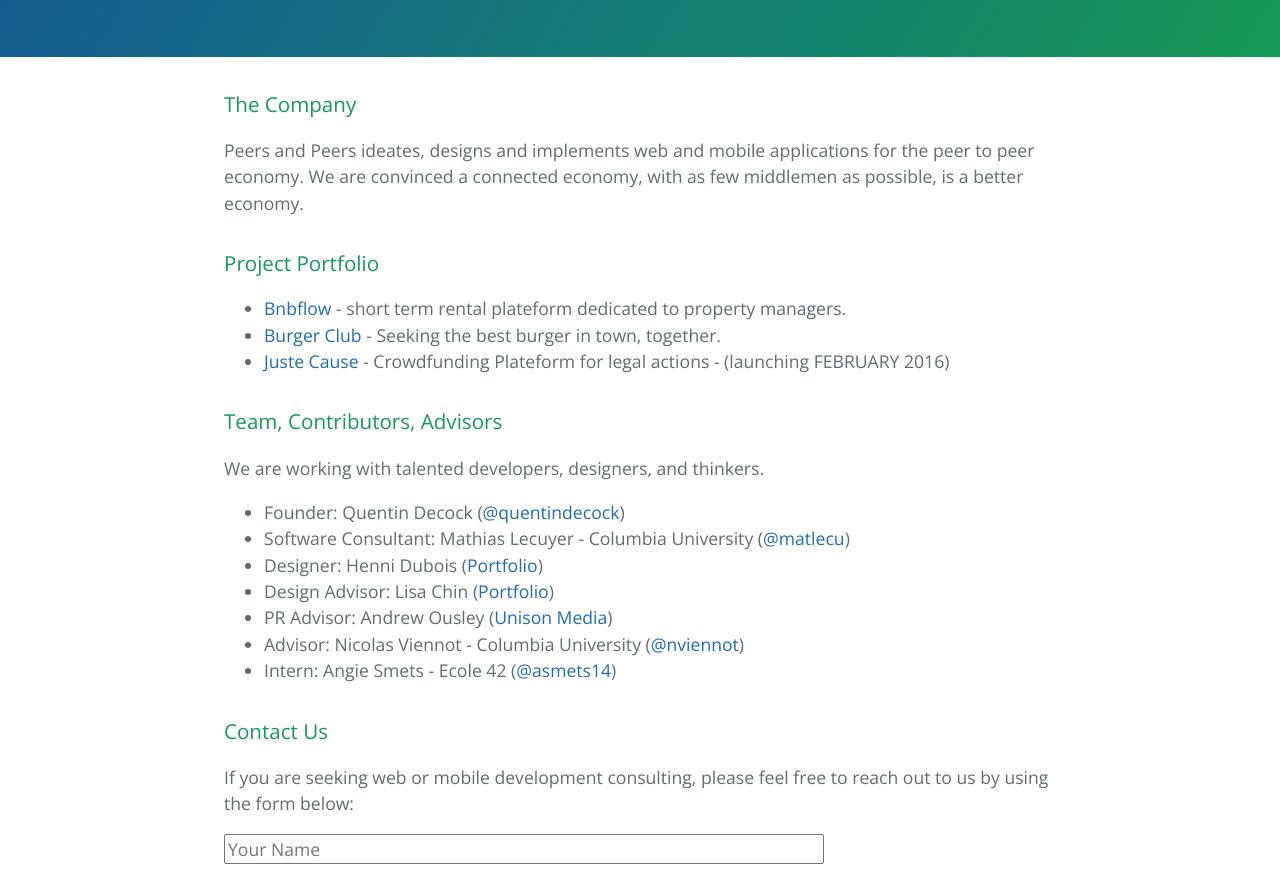
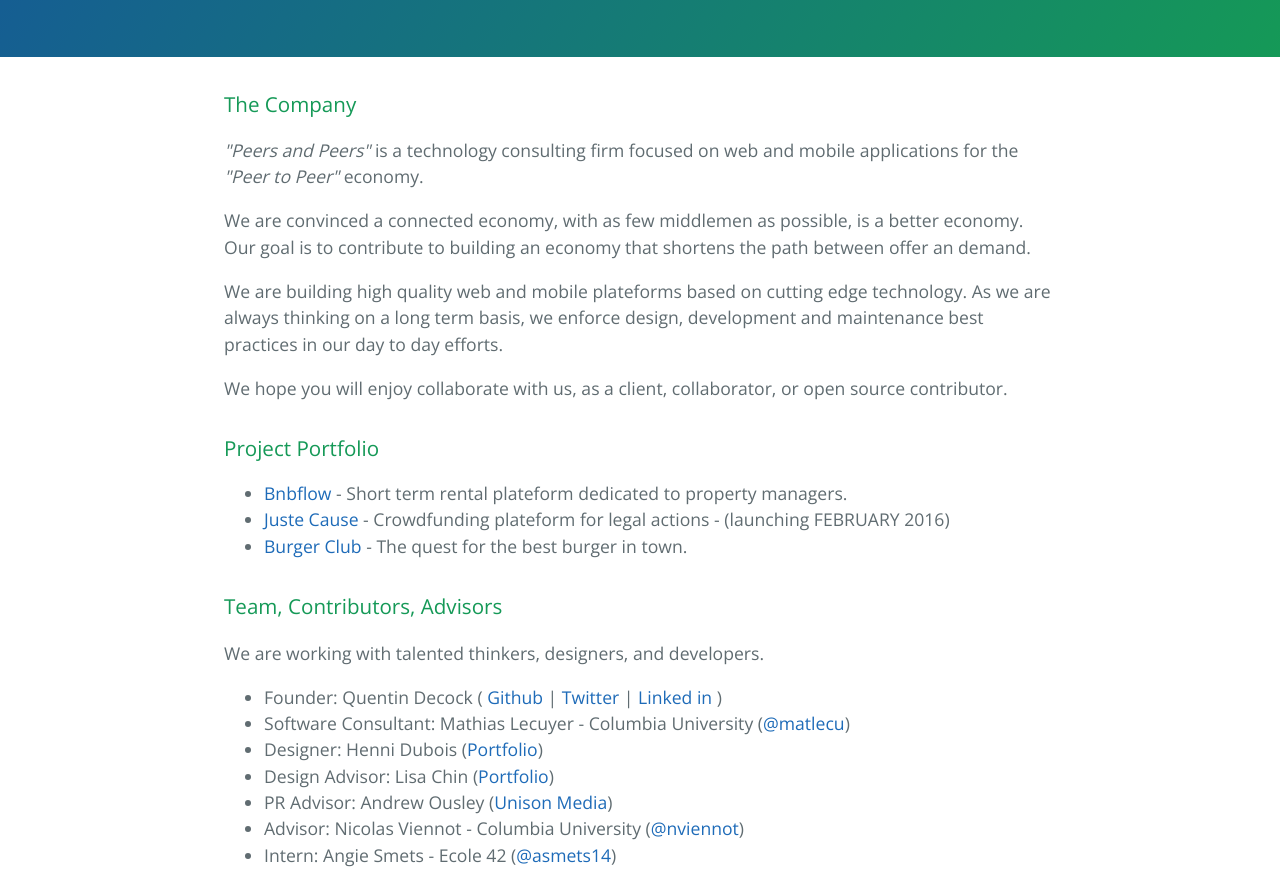
Before and after one commit to quentindecock/peers_and_peers, a plain HTML site: page index.html in a window 1280 px wide. Shown: the part 260-1131 px from the top of the page. Drawn offline with nearby package versions, Linux system fonts and the light colour scheme.

Commit message:
updates copy & css

```diff
--- a/index.html
+++ b/index.html
@@ -21,9 +21,23 @@
       </h3>
 
       <p>
-        Peers and Peers ideates, designs and implements web and mobile applications
-        for the peer to peer economy. We are convinced a connected economy, with as
-        few middlemen as possible, is a better economy.
+        <i>"Peers and Peers"</i> is a technology consulting firm focused on web
+        and mobile applications for the <i>"Peer to Peer"</i> economy.
+      </p>
+      <p>
+        We are convinced a connected economy, with as few middlemen as possible,
+        is a better economy. Our goal is to contribute to building an economy
+        that shortens the path between offer an demand.
+      </p>
+      <p>
+        We are building high quality web and mobile plateforms based on cutting
+        edge technology. As we are always thinking on a long term basis, we
+        enforce design, development and maintenance best practices in our day to
+        day efforts.
+      </p>
+      <p>
+        We hope you will enjoy collaborate with us, as a client, collaborator,
+        or open source contributor.
       </p>
 
       <h3>
@@ -36,21 +50,20 @@
           <a href='http://www.bnbflow.com/' target="_blank">
             Bnbflow
           </a>
-          - short term rental plateform dedicated to property managers.
+          - Short term rental plateform dedicated to property managers.
+        </li>
+        <li>
+          <a href='#'>
+            Juste Cause
+          </a>
+          - Crowdfunding plateform for legal actions - (launching FEBRUARY 2016)
         </li>
         <li>
           <a href='http://www.brgrclub.com/' target="_blank">
             Burger Club
           </a>
-          - Seeking the best burger in town, together.
+          - The quest for the best burger in town.
         </li>
-        <li>
-          <a href='#'>
-            Juste Cause
-          </a>
-          - Crowdfunding Plateform for legal actions - (launching FEBRUARY 2016)
-        </li>
-
       </ul>
 
       <h3>
@@ -60,10 +73,20 @@
         Team, Contributors, Advisors
       </h3>
 
-      <p>We are working with talented developers, designers, and thinkers.</p>
+      <p>
+        We are working with talented thinkers, designers, and developers.
+      </p>
 
       <ul>
-        <li>Founder: Quentin Decock (<a href='https://github.com/quentindecock' target='_blank'>@quentindecock</a>)</li>
+        <li>Founder: Quentin Decock
+          (
+          <a href='https://github.com/quentindecock' target='_blank'>Github</a>
+          |
+          <a href='https://twitter.com/qdecock' target='_blank'>Twitter</a>
+          |
+          <a href='https://www.linkedin.com/in/quentin-decock-4940b616' target='_blank'>Linked in</a>
+          )
+        </li>
         <li>Software Consultant: Mathias Lecuyer - Columbia University (<a href='https://github.com/matlecu' target='_blank'>@matlecu</a>)</li>
         <li>Designer: Henni Dubois (<a href='http://www.hennidubois.com/' target='_blank'>Portfolio</a>)</li>
         <li>Design Advisor: Lisa Chin (<a href='http://www.lisachin.com/' target='_blank'>Portfolio</a>)</li>
--- a/stylesheets/stylesheet.css
+++ b/stylesheets/stylesheet.css
@@ -35,7 +35,8 @@ a {
   border-color: rgba(255, 255, 255, 0.3); }
 
 input, textarea {
-  width: 600px;
+  width: 100%;
+  max-width: 600px;
   margin-bottom: 10px;
 }
 
```
